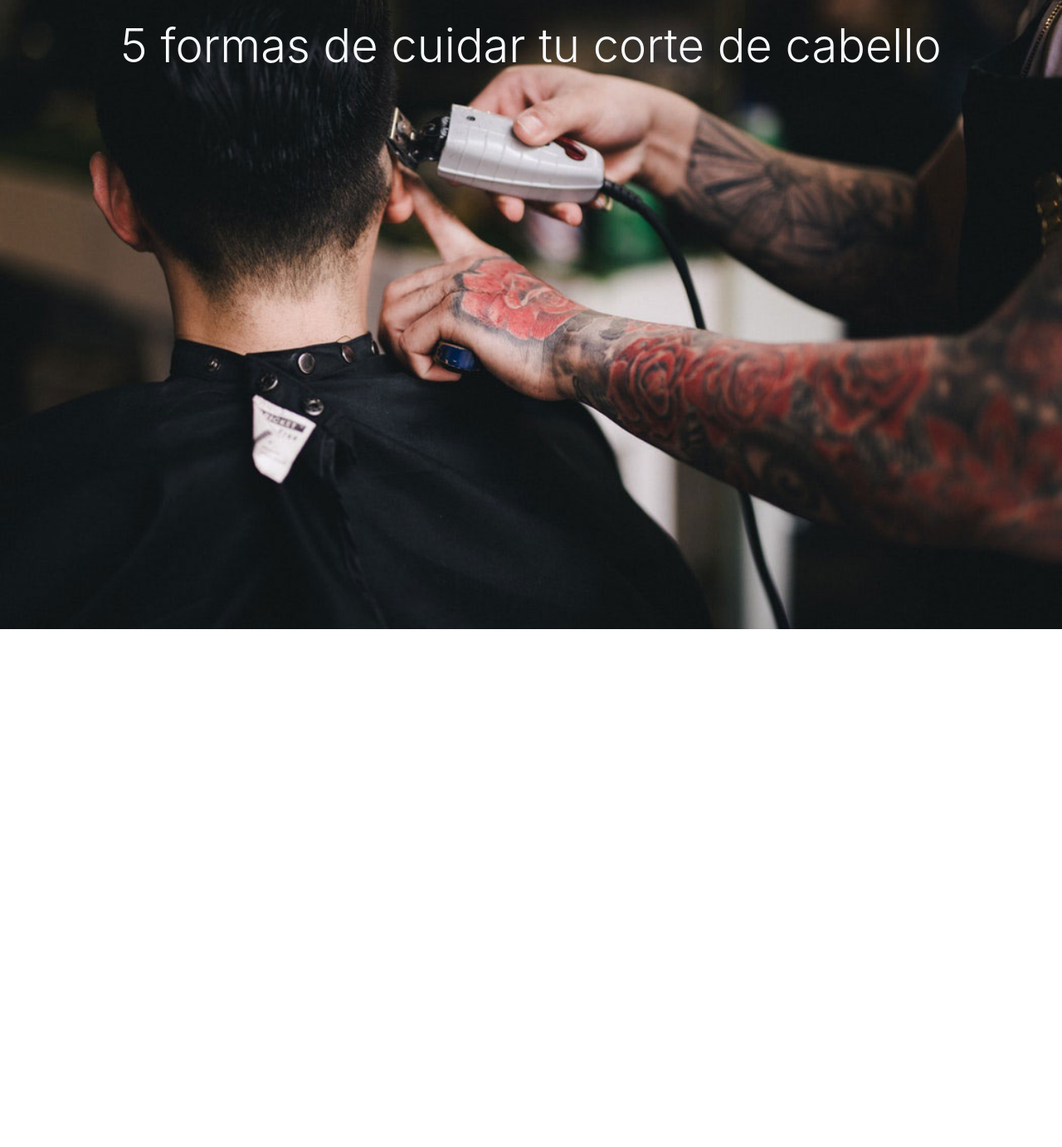
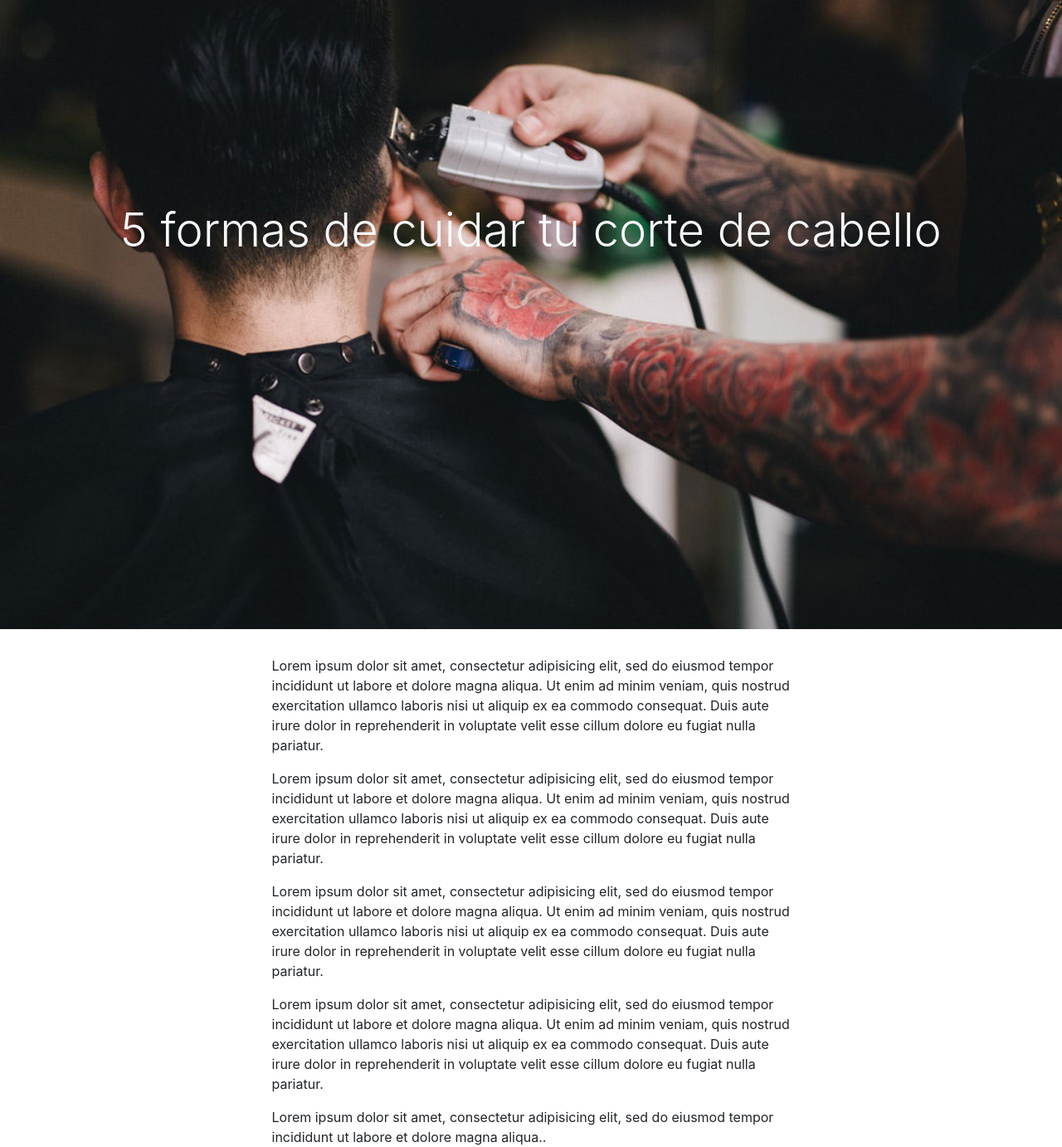
Before and after one commit to Dreamsroses/desafio_010, a plain HTML site: page index.html in a window 1280 px wide. Shown: the part 109-1491 px from the top of the page at 83% size. Before the commit the page ends 899 px from the top, so only its background shows below. Drawn offline with nearby package versions, Linux system fonts and the light colour scheme.

Commit message:
se incorpora la seccion informativa

```diff
--- a/assets/css/style.css
+++ b/assets/css/style.css
@@ -8,6 +8,11 @@ img{
 	background-size: 100%;
 	background-repeat: no-repeat;
 }
-a img {
+a img{
 	max-width: 100px;
 }
+
+.header__title{
+	position: relative;
+	margin-top: 20%;
+}
--- a/index.html
+++ b/index.html
@@ -28,15 +28,44 @@
 
 	<div class="jumbotron jumbotron-fluid img-fluid img__header">
 		<div class="container">
-			<h1 class="display-4 text-light text-center">5 formas de cuidar tu corte de cabello</h1>
+			<h1 class="header__title display-4 text-light text-center col-md-12">5 formas de cuidar tu corte de cabello</h1>
 		</div>
 	</div>
 
 
-<div>
 
+	<div class="row">
+		<div class="col-md-6 offset-md-3">
 
+			<p class="card-text"> Lorem ipsum dolor sit amet, consectetur adipisicing elit, sed do eiusmod
+			tempor incididunt ut labore et dolore magna aliqua. Ut enim ad minim veniam,
+			quis nostrud exercitation ullamco laboris nisi ut aliquip ex ea commodo
+			consequat. Duis aute irure dolor in reprehenderit in voluptate velit esse
+		cillum dolore eu fugiat nulla pariatur.</p>
+
+		<p class="card-text">Lorem ipsum dolor sit amet, consectetur adipisicing elit, sed do eiusmod
+			tempor incididunt ut labore et dolore magna aliqua. Ut enim ad minim veniam,
+			quis nostrud exercitation ullamco laboris nisi ut aliquip ex ea commodo
+			consequat. Duis aute irure dolor in reprehenderit in voluptate velit esse
+		cillum dolore eu fugiat nulla pariatur.</p>
+
+		<p v>Lorem ipsum dolor sit amet, consectetur adipisicing elit, sed do eiusmod
+			tempor incididunt ut labore et dolore magna aliqua. Ut enim ad minim veniam,
+			quis nostrud exercitation ullamco laboris nisi ut aliquip ex ea commodo
+			consequat. Duis aute irure dolor in reprehenderit in voluptate velit esse
+		cillum dolore eu fugiat nulla pariatur.</p>
+
+		<p class="card-text">Lorem ipsum dolor sit amet, consectetur adipisicing elit, sed do eiusmod
+			tempor incididunt ut labore et dolore magna aliqua. Ut enim ad minim veniam,
+			quis nostrud exercitation ullamco laboris nisi ut aliquip ex ea commodo
+			consequat. Duis aute irure dolor in reprehenderit in voluptate velit esse
+		cillum dolore eu fugiat nulla pariatur.</p>
+
+		<p class="card-text">Lorem ipsum dolor sit amet, consectetur adipisicing elit, sed do eiusmod
+		tempor incididunt ut labore et dolore magna aliqua..</p>
+	</div>
 </div>
+
 
 
 <script src="https://code.jquery.com/jquery-3.3.1.slim.min.js" integrity="sha384-q8i/X+965DzO0rT7abK41JStQIAqVgRVzpbzo5smXKp4YfRvH+8abtTE1Pi6jizo" crossorigin="anonymous"></script>
```
